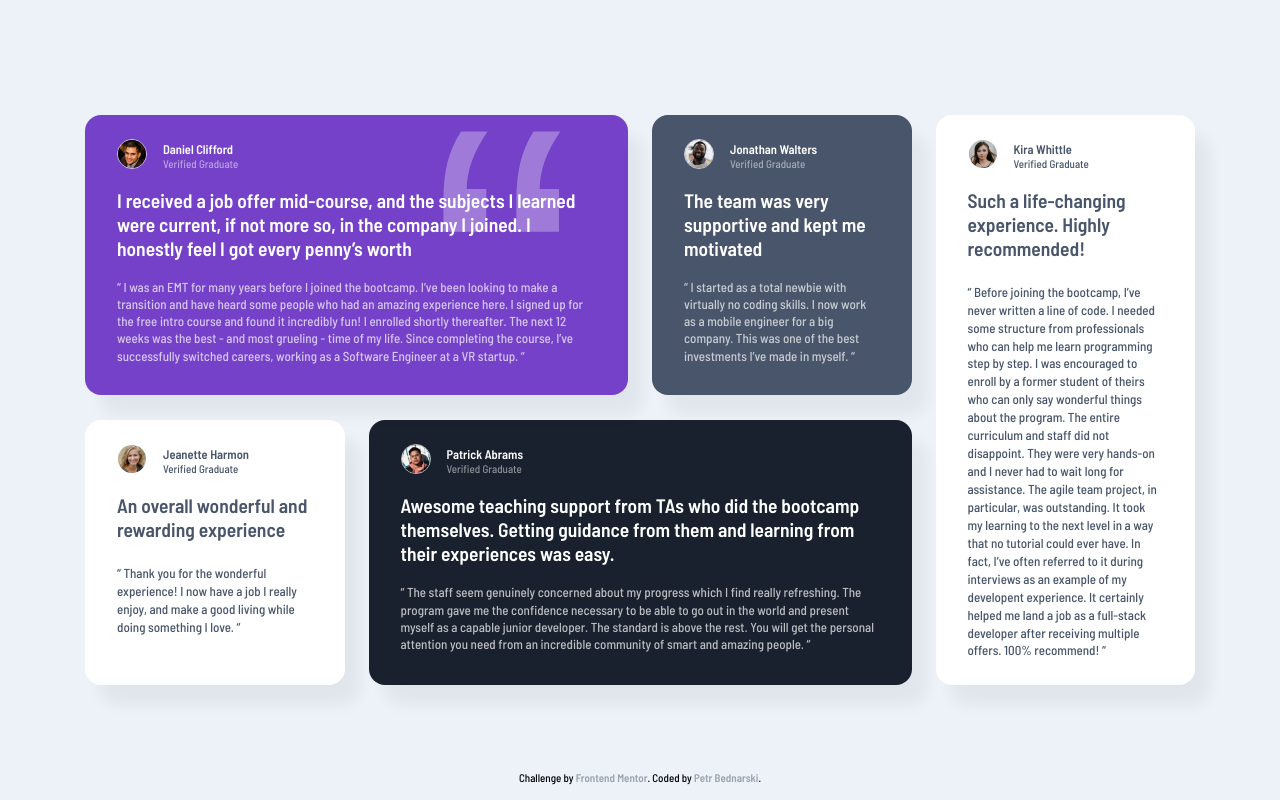
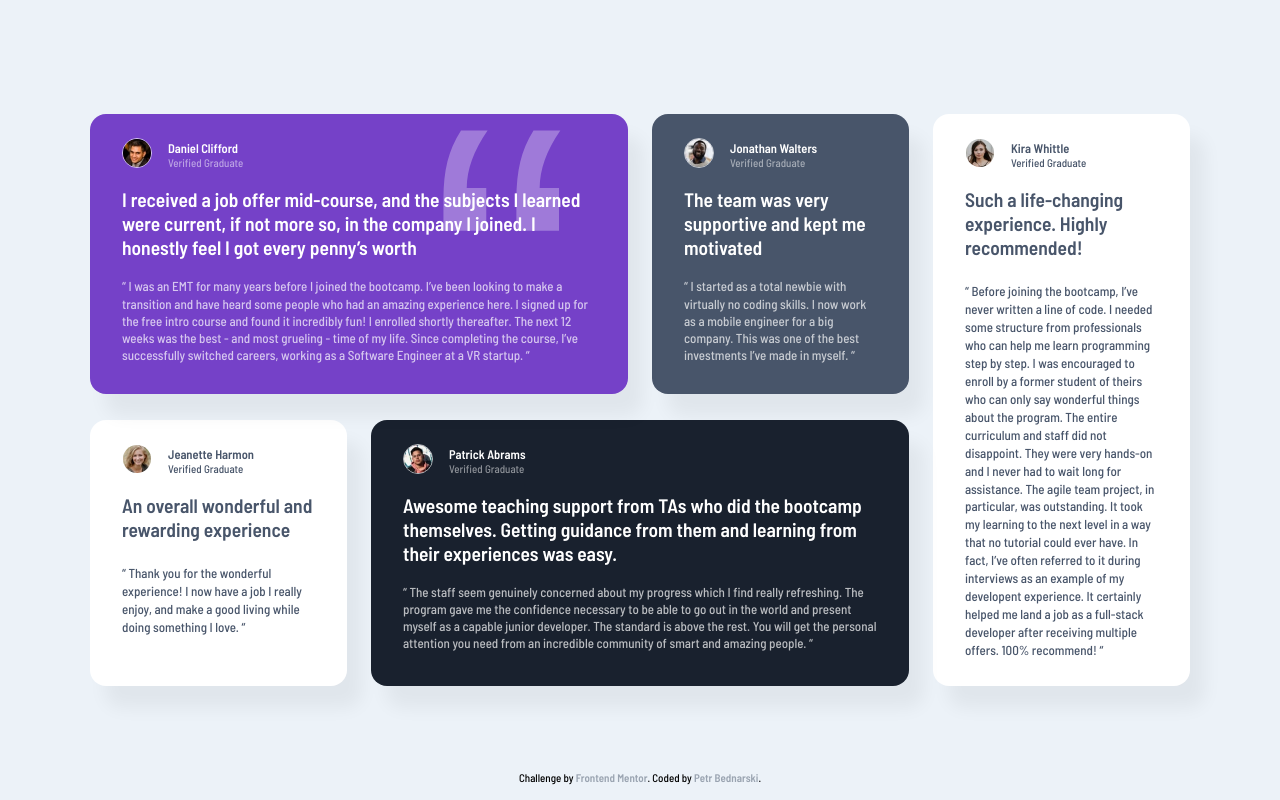
Before and after one commit to pettik/FrontendMentor--testimonials-grid-section-main, a plain HTML site: page index.html in a window 1280 px wide. Drawn offline with Linux system fonts and the light colour scheme.

Commit message:
Add files via upload

```diff
--- a/style.css
+++ b/style.css
@@ -32,19 +32,36 @@ body {
   font-family: 'Barlow Semi Condensed', sans-serif;
 }
 
+/* body::before {
+  content: '';
+  position: absolute;
+  background: url('design/desktop.jpg');
+  top: 50%;
+  left: 50%;
+  transform: translate(-50%, -50%);
+  width: 1100px;
+  height: 100%;
+  background-position: center;
+  background-repeat: no-repeat;
+  background-size: contain;
+  z-index: -1;
+} */
+
 .container {
-  max-width: 1110px;
+  /* opacity: 0.4; */
+  max-width: 1100px;
+  max-height: 600px;
   margin: 0 auto;
 
   display: grid;
   row-gap: 1.6rem;
   column-gap: 1.5rem;
   grid-template-columns: repeat(4, minmax(200px, 1fr));
-  grid-template-rows: 280px 265px;
+  grid-template-rows: 280px 266px;
 }
 
 .card {
-  box-shadow: 15px 20px 15px rgba(0, 0, 0, 0.05);
+  box-shadow: 15px 22px 18px rgba(0, 0, 0, 0.05);
   border-radius: 1rem;
   padding: 1.5rem 2rem;
   color: var(--white);
@@ -58,8 +75,9 @@ body {
   flex-direction: row;
   column-gap: 1rem;
   align-items: center;
-  margin-bottom: -0.2rem;
+  margin-bottom: -.2rem;
 }
+
 
 .author--photo img {
   border-radius: 50%;
@@ -68,7 +86,7 @@ body {
   border: 1px solid var(--white70);
 }
 
-.author--name {
+.author--name{
   font-weight: 600;
   font-size: 12.5px;
 }
@@ -78,9 +96,10 @@ body {
   font-size: 11px;
 }
 
-h2 {
+h2{
   font-weight: 600;
 }
+
 
 .text {
   color: var(--white70);
@@ -103,7 +122,7 @@ h2 {
   font-size: 450px;
   color: var(--white30);
   z-index: 1;
-  font-family: Arial, Helvetica, sans-serif;
+  font-family: sans-serif;
 }
 
 .violet > p {
@@ -124,14 +143,14 @@ h2 {
 }
 
 .white-one .author--graduate,
-.white-two .author--graduate {
-  color: var(--very-dark-grayish-blue);
+.white-two .author--graduate{
+  color:var(--very-dark-grayish-blue);
 }
 
 .white-one .text,
 .white-two .text {
   color: var(--very-dark-grayish-blue);
-  padding-top: 0.3rem;
+  padding-top: .3rem;
   line-height: 1.38;
 }
 
@@ -161,19 +180,20 @@ h2 {
   font-weight: 600;
 }
 
-.attribution a:hover {
-  color: var(--modera-teviolet);
+.attribution a:hover{
+  color:var(--modera-teviolet);
 }
 
-@media screen and (max-width: 768px) {
-  body {
+
+@media screen and (max-width: 768px){
+body{
   align-items: flex-start;
   margin: 2rem auto;
   min-height: fit-content;
 }
 
-  .container {
-    display: flex;
+.container{
+  display:flex;
   flex-direction: column;
   max-width: 90vw;
   margin: 2rem 0 3rem;
@@ -182,30 +202,31 @@ h2 {
 
 .violet span {
   top: -5.5rem;
-    right: 0.1rem;
+  right: .1rem;
 }
 
-  .violet {
-    order: 1;
+.violet{
+  order:1;
 }
 
-  .gray {
-    order: 2;
+.gray{
+  order:2;
 }
 
-  .white-two {
-    order: 3;
+.white-two{
+  order:3;
 }
 
-  .black {
-    order: 4;
+.black{
+  order:4;
 }
 
-  .white-one {
-    order: 5;
+.white-one{
+  order:5;
+
 }
 
-  .attribution {
-    display: none;
+.attribution{
+  display:none;
 }
 }
```
Lines whose indentation alone changed are shown as unchanged.
